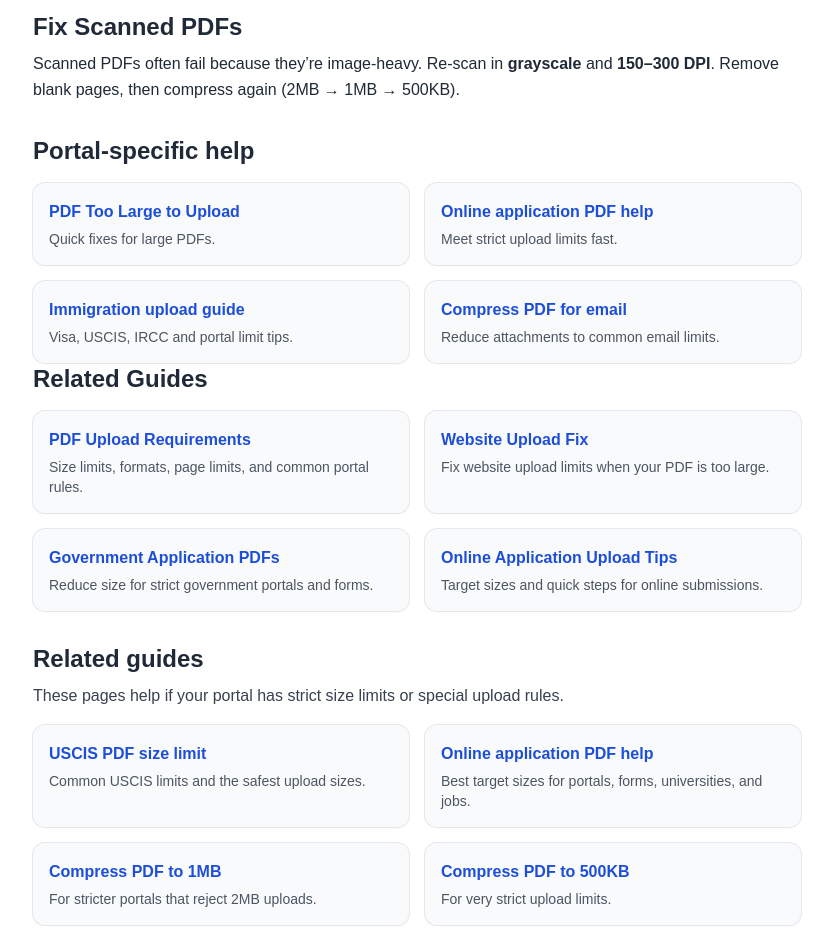
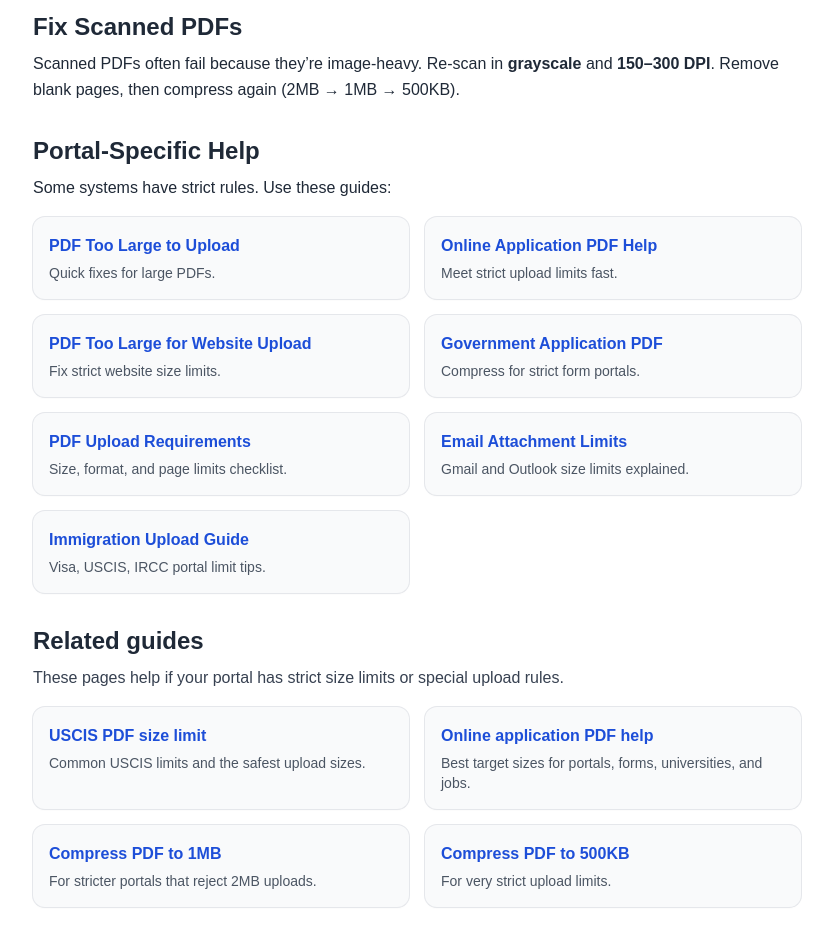
Before and after one commit to behicyildirim/compresspdfto2mb, a Next.js app: page /pdf-upload-failed in a window 1280 px wide. Shown: the part 1000-1932 px from the top of the page, without its empty margins (223-1056 px from the left). Built offline with nearby package versions, Linux system fonts and the light colour scheme.

Commit message:
Add related guides to pdf-upload-failed

```diff
--- a/app/pdf-upload-failed/page.tsx
+++ b/app/pdf-upload-failed/page.tsx
@@ -159,89 +159,66 @@ export default function PdfUploadFailedPage() {
           </section>
 
           <section>
-            <h2 className="text-2xl font-semibold">Portal-specific help</h2>
+  <h2 className="text-2xl font-semibold">Portal-Specific Help</h2>
+  <p className="mt-2">Some systems have strict rules. Use these guides:</p>
+
   <div className="mt-4 grid grid-cols-1 sm:grid-cols-2 gap-4">
-              <Link
+    <a
       href="/pdf-too-large-to-upload"
       className="rounded-xl bg-gray-50 px-4 py-4 shadow-sm ring-1 ring-gray-200 hover:bg-blue-50 transition"
     >
       <h3 className="font-semibold text-blue-700">PDF Too Large to Upload</h3>
       <p className="text-sm text-gray-600 mt-1">Quick fixes for large PDFs.</p>
-              </Link>
+    </a>
 
-              <Link
+    <a
       href="/reduce-pdf-size-for-online-application"
       className="rounded-xl bg-gray-50 px-4 py-4 shadow-sm ring-1 ring-gray-200 hover:bg-blue-50 transition"
     >
-                <h3 className="font-semibold text-blue-700">Online application PDF help</h3>
+      <h3 className="font-semibold text-blue-700">Online Application PDF Help</h3>
       <p className="text-sm text-gray-600 mt-1">Meet strict upload limits fast.</p>
-              </Link>
-
-              <Link
-                href="/immigration-pdf-upload-guide"
-                className="rounded-xl bg-gray-50 px-4 py-4 shadow-sm ring-1 ring-gray-200 hover:bg-blue-50 transition"
-              >
-                <h3 className="font-semibold text-blue-700">Immigration upload guide</h3>
-                <p className="text-sm text-gray-600 mt-1">
-                  Visa, USCIS, IRCC and portal limit tips.
-                </p>
-              </Link>
-
-              <Link
-                href="/compress-pdf-for-email"
-                className="rounded-xl bg-gray-50 px-4 py-4 shadow-sm ring-1 ring-gray-200 hover:bg-blue-50 transition"
-              >
-                <h3 className="font-semibold text-blue-700">Compress PDF for email</h3>
-                <p className="text-sm text-gray-600 mt-1">
-                  Reduce attachments to common email limits.
-                </p>
-              </Link>
-            </div>
-                      <section>
-            <h2 className="text-2xl font-semibold">Related Guides</h2>
-
-            <div className="mt-4 grid grid-cols-1 sm:grid-cols-2 gap-4">
-              <a
-                href="/pdf-upload-requirements"
-                className="rounded-xl bg-gray-50 px-4 py-4 shadow-sm ring-1 ring-gray-200 hover:bg-blue-50 transition"
-              >
-                <h3 className="font-semibold text-blue-700">PDF Upload Requirements</h3>
-                <p className="text-sm text-gray-600 mt-1">
-                  Size limits, formats, page limits, and common portal rules.
-                </p>
     </a>
 
     <a
       href="/pdf-too-large-for-website-upload"
       className="rounded-xl bg-gray-50 px-4 py-4 shadow-sm ring-1 ring-gray-200 hover:bg-blue-50 transition"
     >
-                <h3 className="font-semibold text-blue-700">Website Upload Fix</h3>
-                <p className="text-sm text-gray-600 mt-1">
-                  Fix website upload limits when your PDF is too large.
-                </p>
+      <h3 className="font-semibold text-blue-700">PDF Too Large for Website Upload</h3>
+      <p className="text-sm text-gray-600 mt-1">Fix strict website size limits.</p>
     </a>
 
     <a
       href="/compress-pdf-for-government-application"
       className="rounded-xl bg-gray-50 px-4 py-4 shadow-sm ring-1 ring-gray-200 hover:bg-blue-50 transition"
     >
-                <h3 className="font-semibold text-blue-700">Government Application PDFs</h3>
-                <p className="text-sm text-gray-600 mt-1">
-                  Reduce size for strict government portals and forms.
-                </p>
+      <h3 className="font-semibold text-blue-700">Government Application PDF</h3>
+      <p className="text-sm text-gray-600 mt-1">Compress for strict form portals.</p>
     </a>
 
     <a
-                href="/reduce-pdf-size-for-online-application"
+      href="/pdf-upload-requirements"
       className="rounded-xl bg-gray-50 px-4 py-4 shadow-sm ring-1 ring-gray-200 hover:bg-blue-50 transition"
     >
-                <h3 className="font-semibold text-blue-700">Online Application Upload Tips</h3>
-                <p className="text-sm text-gray-600 mt-1">
-                  Target sizes and quick steps for online submissions.
-                </p>
+      <h3 className="font-semibold text-blue-700">PDF Upload Requirements</h3>
+      <p className="text-sm text-gray-600 mt-1">Size, format, and page limits checklist.</p>
+    </a>
+
+    <a
+      href="/pdf-size-limit-for-email"
+      className="rounded-xl bg-gray-50 px-4 py-4 shadow-sm ring-1 ring-gray-200 hover:bg-blue-50 transition"
+    >
+      <h3 className="font-semibold text-blue-700">Email Attachment Limits</h3>
+      <p className="text-sm text-gray-600 mt-1">Gmail and Outlook size limits explained.</p>
+    </a>
+
+    <a
+      href="/immigration-pdf-upload-guide"
+      className="rounded-xl bg-gray-50 px-4 py-4 shadow-sm ring-1 ring-gray-200 hover:bg-blue-50 transition"
+    >
+      <h3 className="font-semibold text-blue-700">Immigration Upload Guide</h3>
+      <p className="text-sm text-gray-600 mt-1">Visa, USCIS, IRCC portal limit tips.</p>
     </a>
   </div>
-          </section>
 </section>
 
           {/* FAQ schema + FAQ section */}
```
Lines whose indentation alone changed are shown as unchanged.
